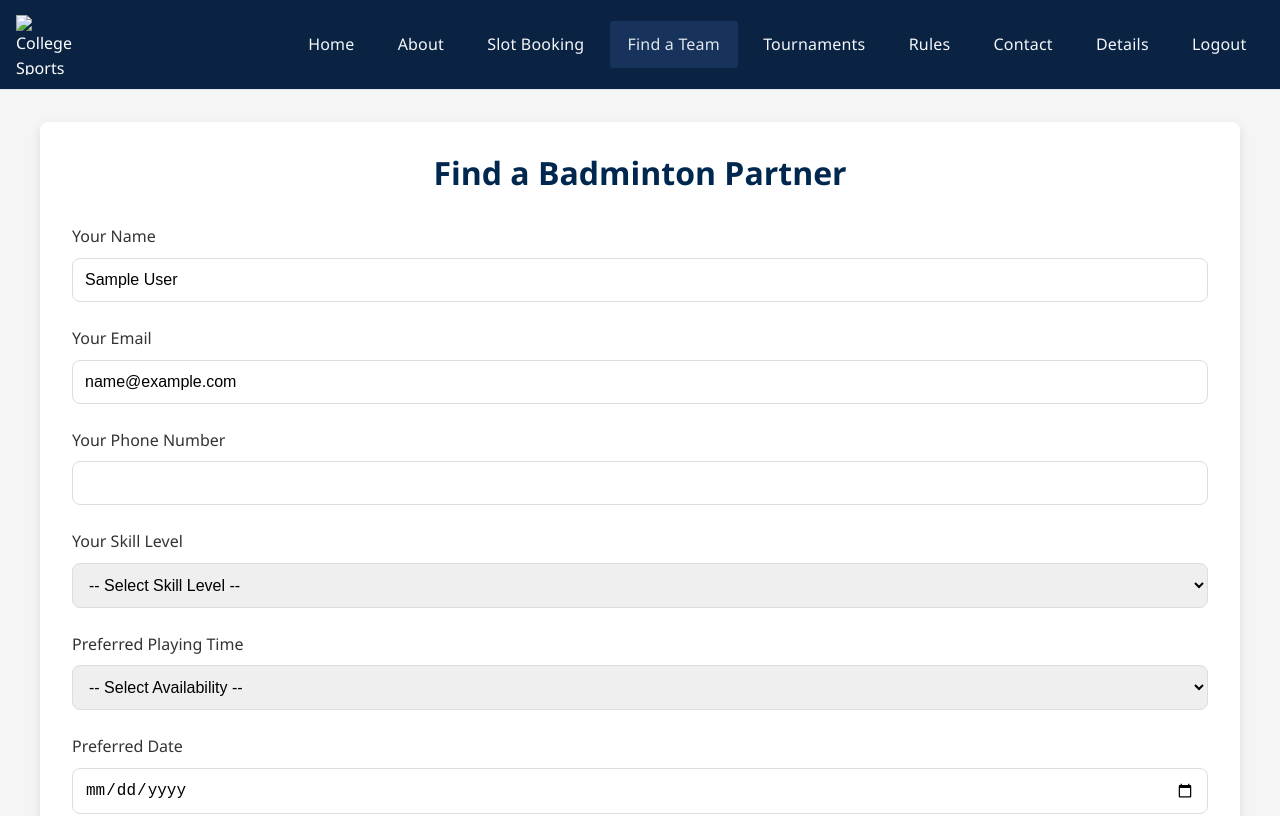
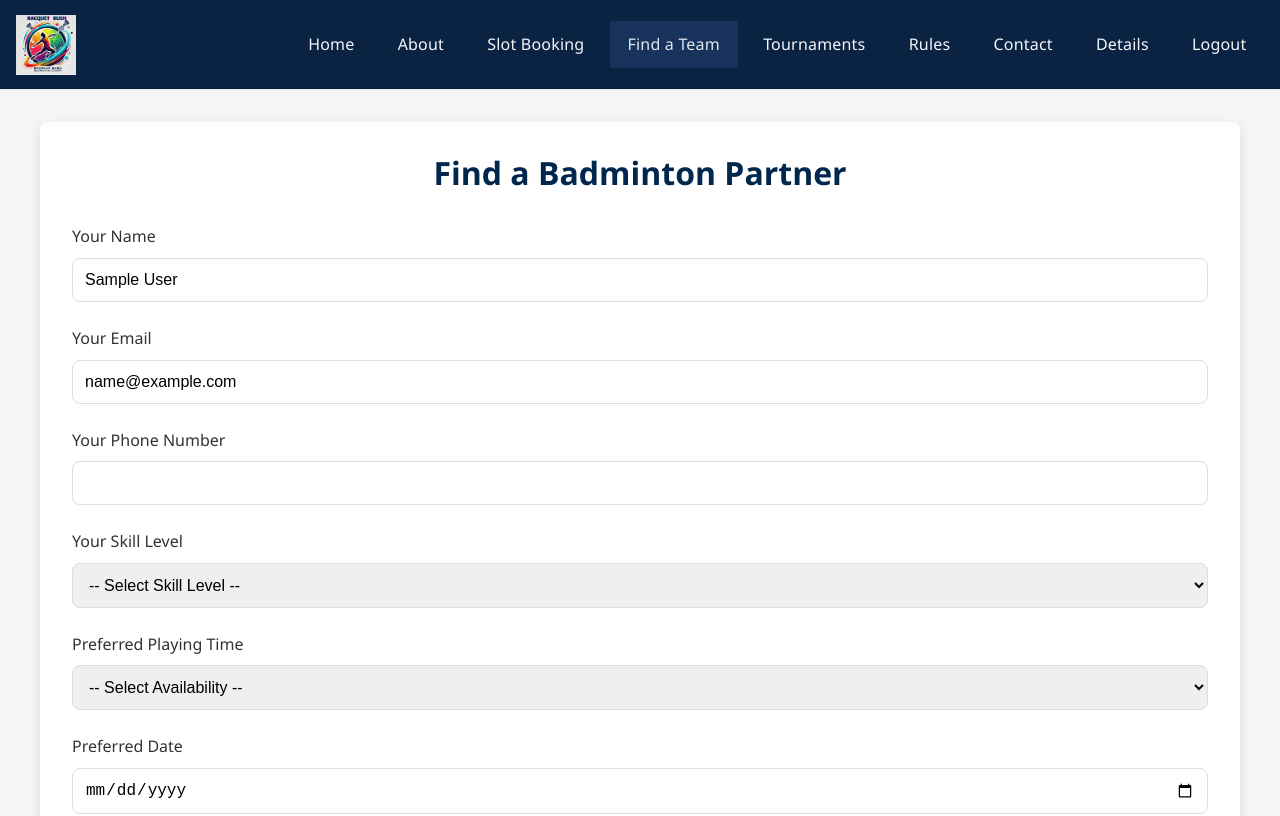
Before and after one commit to 345678o/RACQUET--RUSH, a plain HTML site: page team.html in a window 1280 px wide. Shown: the top 816 px of the page. Drawn offline with Linux system fonts and the light colour scheme; sample sign-in values are in the browser's storage; a script that the page names is missing.

Commit message:
Update team.html

```diff
--- a/team.html
+++ b/team.html
@@ -515,7 +515,7 @@
 <!-- Navigation Bar -->
 <nav>
     <div class="logo">
-        <img src="../assets/images/sports/logo.jpg" alt="College Sports Hub Logo">
+        <img src="logo.jpg" alt="College Sports Hub Logo">
     </div>
     <ul class="main-nav" id="mainNav">
         <li><a href="index.html">Home</a></li>
```
